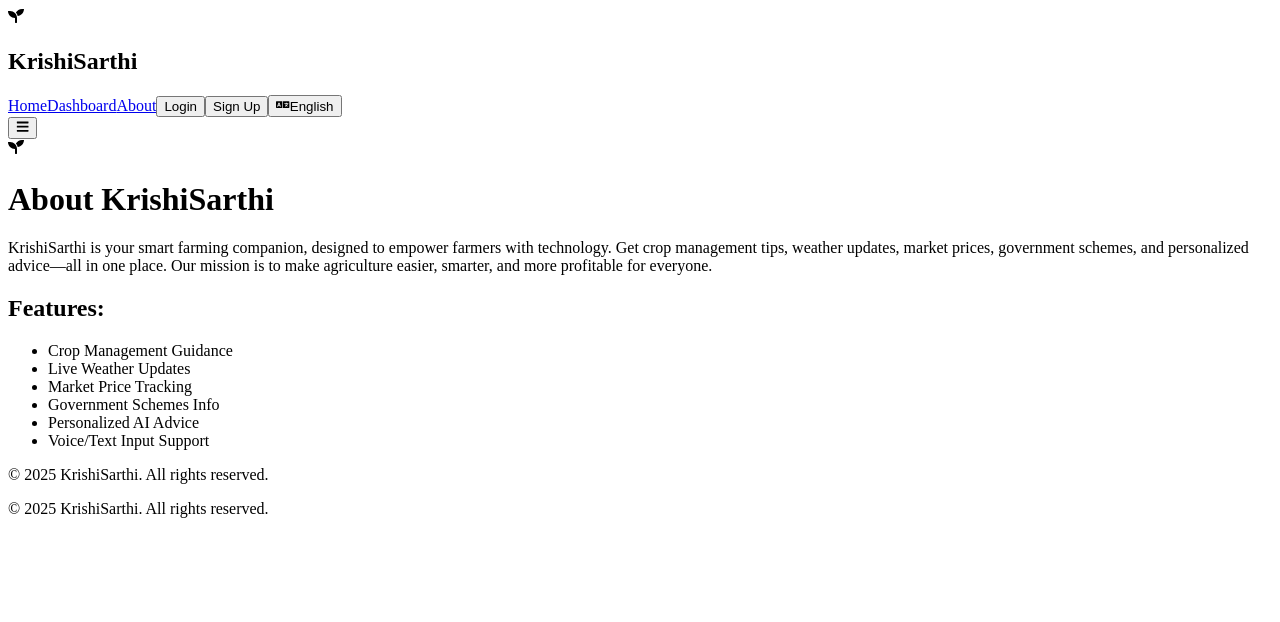
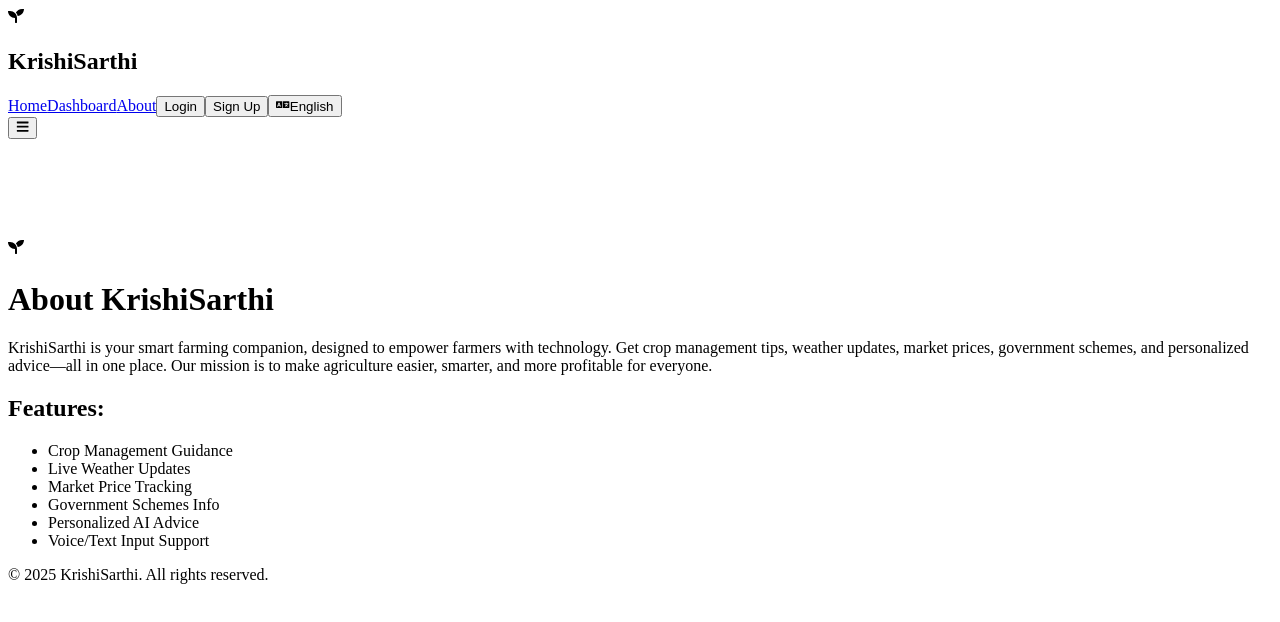
Before and after one commit to tanishka2004/KrishiSarthi, a React (Create React App) app: page /about in a window 1280 px wide. Shown: the top 622 px of the page. Built offline with nearby package versions, Linux system fonts and the light colour scheme.

Commit message:
created about page

```diff
--- a/public/index.html
+++ b/public/index.html
@@ -2,7 +2,7 @@
 <html lang="en">
   <head>
     <meta charset="UTF-8" />
-    <link rel="icon" href="%PUBLIC_URL%/favicon.ico" /> <!-- ya remove this -->
+    <!-- <link rel="icon" href="%PUBLIC_URL%/favicon.ico" /> --> <!-- Remove or comment this line -->
     <meta name="viewport" content="width=device-width, initial-scale=1.0" />
     <meta name="theme-color" content="#317EFB" />
     <title>Farmer Frontend</title>
--- a/src/pages/About.js
+++ b/src/pages/About.js
@@ -7,13 +7,16 @@ const About = () => {
 
   return (
     <div className="min-h-screen bg-gradient-to-br from-green-100 via-green-50 to-green-200 flex items-center justify-center px-4">
-      <div className="max-w-2xl w-full bg-white/80 rounded-2xl shadow-lg p-8 text-center border border-green-200">
-        <div className="flex justify-center mb-4">
-          <FaSeedling className="text-green-700 text-5xl" />
+      <div
+        className="max-w-2xl w-full bg-white/80 rounded-2xl shadow-lg p-8 text-center border border-green-200"
+        style={{ marginTop: "100px" }}
+      >
+        <div className="flex flex-col items-center mb-4">
+          <FaSeedling className="text-green-700 text-5xl mb-2" />
+          <h1 className="text-3xl font-bold text-green-800 mb-4">
+            {translations[language]?.aboutTitle || "About KrishiSarthi"}
+          </h1>
         </div>
-        <h1 className="text-3xl font-bold text-green-800 mb-4">
-          {translations[language]?.aboutTitle || "About KrishiSarthi"}
-        </h1>
         <p className="text-lg text-green-700 mb-4">
           {translations[language]?.aboutDesc ||
             "KrishiSarthi is your smart farming companion, designed to empower farmers with technology. Get crop management tips, weather updates, market prices, government schemes, and personalized advice—all in one place. Our mission is to make agriculture easier, smarter, and more profitable for everyone."}
@@ -29,9 +32,6 @@ const About = () => {
             <li>Voice/Text Input Support</li>
           </ul>
         </div>
-        <div className="mt-8 text-green-700 text-sm">
-          &copy; {new Date().getFullYear()} KrishiSarthi. All rights reserved.
-        </div>
       </div>
     </div>
   );
```
Also changed, not shown: 1 other file (tests, documents, lock files or other folders).
